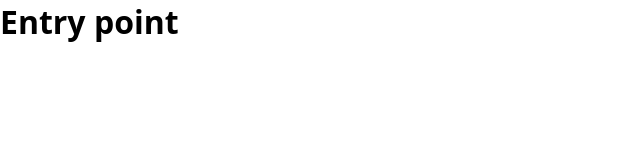
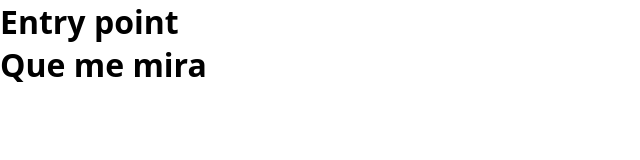
Before and after one commit to fbnjeje/E-Food, a website: page src/Index.html in a window 1280 px wide. Shown: the whole page, without its empty margins (0-640 px from the left). Drawn offline with Linux system fonts and the light colour scheme.

Commit message:
que me mira

```diff
--- a/src/Index.html
+++ b/src/Index.html
@@ -10,5 +10,7 @@
 </head>
 <body>
     <h1>Entry point</h1>
+
+    <h1>Que me mira</h1>
 </body>
 </html>
```
